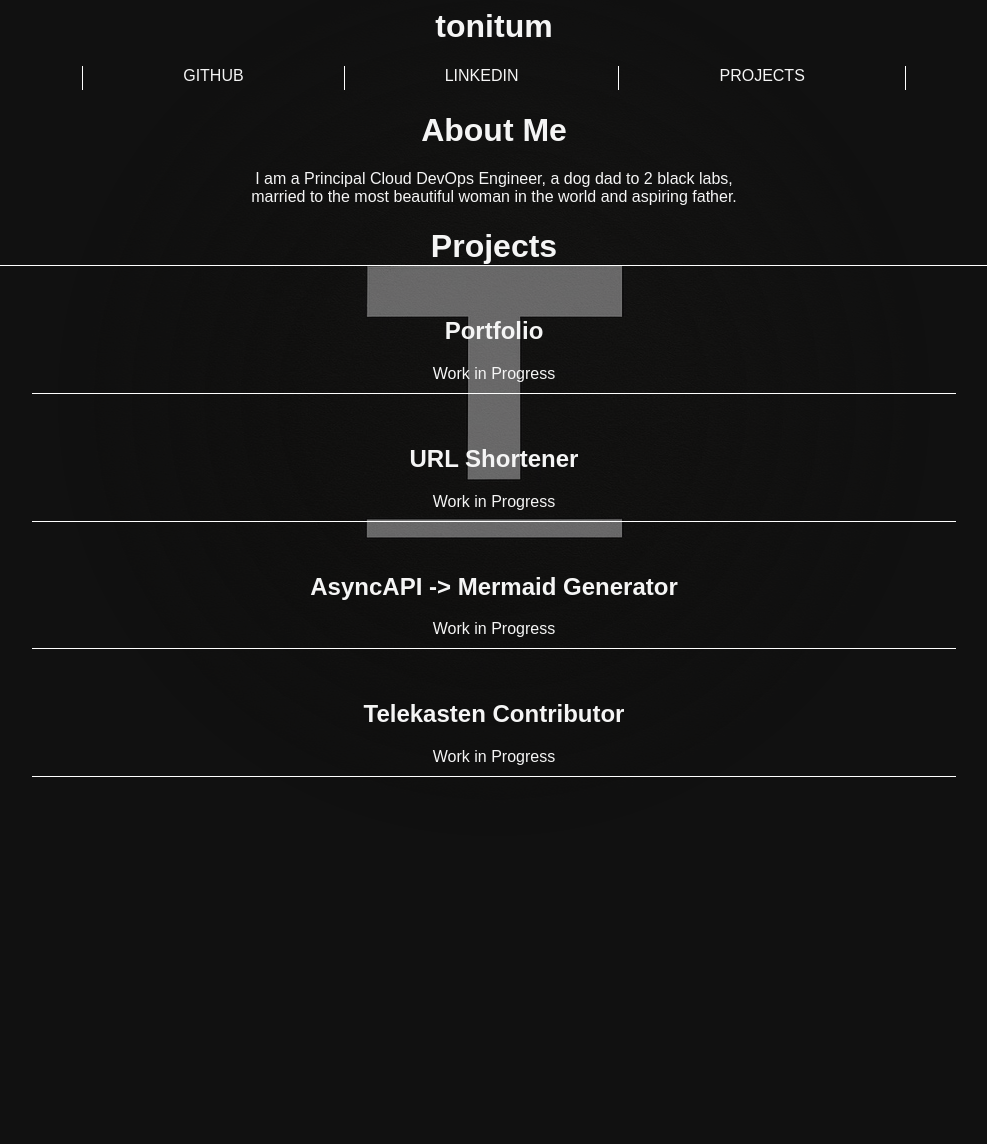
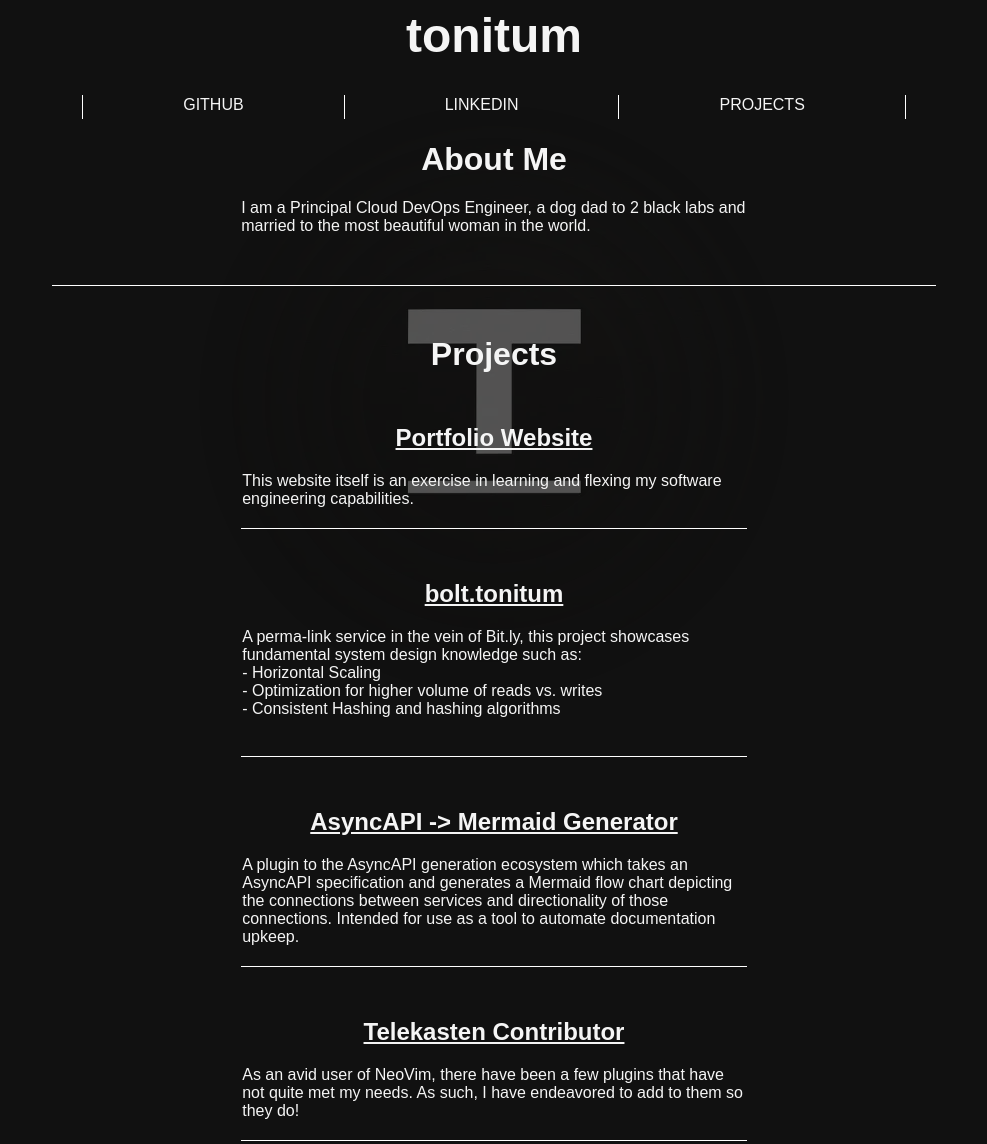
Before and after one commit to Tonitum/portfolio, a plain HTML site: page site/index.html in a window 1280 px wide. Shown: the top 1144 px of the page, without its empty margins (146-1133 px from the left). Before the commit the page ends 835 px from the top, so only its background shows below. Drawn offline with Linux system fonts and the light colour scheme.

Commit message:
feat: docker build script. content updates and optimizations

```diff
--- a/site/css/style.css
+++ b/site/css/style.css
@@ -4,6 +4,11 @@ body {
     color: whitesmoke;
     font-family: sans-serif;
     text-align: center;
+}
+
+.title {
+    font-weight: bold;
+    font-size: 3rem;
 }
 
 .quicklinks {
@@ -41,7 +46,7 @@ body {
     left: 50%;
     transform: translate(-50%, -50%);
     z-index: -1000;
-    opacity: 0.4;
+    opacity: 0.3;
     mask-image: radial-gradient(circle, black 30%, transparent 70%);
     -webkit-mask-image: radial-gradient(circle, black 30%, transparent 70%);
 }
@@ -52,7 +57,7 @@ body {
 }
 
 .project-header {
-    border-bottom: 1px solid white;
+    /* border-bottom: 1px solid white; */
     width: 80%;
     margin-right: auto;
     margin-left: auto;
@@ -63,11 +68,45 @@ body {
     border-spacing: 0 50px;
     margin-left: auto;
     margin-right: auto;
+    width: 40%;
 }
 
 .project-entry {
     border-bottom: 1px solid white;
     padding-bottom: 10px;
-    width: 40%;
     text-align: center;
 }
+
+.project-title {
+    color: whitesmoke;
+}
+
+.project-title>a {
+    color: inherit;
+    text-decoration: underline;
+}
+
+.project-description {
+    padding-bottom: 10px;
+    text-align: left;
+    margin-right: auto;
+    margin-left: auto;
+}
+
+.project-link {
+    color: whitesmoke;
+}
+
+.project-link>a {
+    color: inherit;
+    text-decoration: underline;
+}
+
+.spacer {
+    margin-top: 50px;
+    margin-bottom: 50px;
+    border-top: 1px solid white;
+    width: 70%;
+    margin-right: auto;
+    margin-left: auto;
+}
--- a/site/index.html
+++ b/site/index.html
@@ -3,13 +3,16 @@
 <head>
     <link rel="stylesheet" href="./css/style.css">
     <title>portfolio</title>
-    <link rel="icon" href="./images/logo.jpeg">
+    <link rel="icon" href="./images/favicon.png">
 
 </head>
 
 <body>
+    <div class="logo">
+        <img src="./images/logo.webp">
+    </div>
     <div>
-        <h1> tonitum </h1>
+        <h1 class="title"> tonitum </h1>
         <table class="quicklinks">
             <tr>
                 <td class="quicklink-entry"><a href="https://www.github.com/Tonitum" target="_blank">github</a></td>
@@ -19,18 +22,16 @@
             </tr>
         </table>
     </div>
-    <div class="logo">
-        <img src="./images/logo.jpeg">
-    </div>
-
     <div class="about">
         <h1>
             About Me
         </h1>
-        <p>
-            I am a Principal Cloud DevOps Engineer, a dog dad to 2 black labs, married to the most beautiful woman in
-            the world and aspiring father.
+        <p align="left">
+            I am a Principal Cloud DevOps Engineer, a dog dad to 2 black labs and married to the most beautiful woman in
+            the world.
         </p>
+    </div>
+    <div class="spacer">
     </div>
 
     <div id="projects">
@@ -40,31 +41,60 @@
         <table class="project-list">
             <tr class="project-entry">
                 <td class="project-entry">
-                    <h2> Portfolio </h2>
-                    <p> Work in Progress </p>
+                    <h2 class="project-title"><a href="https://github.com/Tonitum/portfolio" target="_blank">Portfolio
+                            Website</a>
+                    </h2>
+                    <p class="project-description">
+                        This website itself is an exercise in learning and flexing my software engineering capabilities.
+                    </p>
                 </td>
             </tr>
             <tr class="project-entry">
                 <td class="project-entry">
-                    <h2> URL Shortener </h2>
-                    <p> Work in Progress </p>
+                    <h2 class="project-title"><a href="https://github.com/Tonitum/bolt" target="_blank">bolt.tonitum</a>
+                    </h2>
+                    <p class="project-description">
+                        A perma-link service in the vein of Bit.ly, this project showcases fundamental system design
+                        knowledge such as:<br>
+                        - Horizontal Scaling<br>
+                        - Optimization for higher volume of reads vs. writes<br>
+                        - Consistent Hashing and hashing algorithms<br>
+                        <br>
+                    </p>
                 </td>
             </tr>
             <tr class="project-entry">
                 <td class="project-entry">
-                    <h2> AsyncAPI -> Mermaid Generator</h2>
-                    <p> Work in Progress </p>
+                    <h2 class="project-title"> <a href="https://github.com/Tonitum/asyncapi-generator-mermaid"
+                            target="_blank">AsyncAPI
+                            -> Mermaid Generator</a></h2>
+                    <p class="project-description">
+                        A plugin to the AsyncAPI generation ecosystem which takes an AsyncAPI specification and
+                        generates a Mermaid flow chart depicting the connections between services and directionality of
+                        those connections. Intended for use as a tool to automate documentation upkeep.
+                    </p>
                 </td>
             </tr>
             <tr class="project-entry">
                 <td class="project-entry">
-                    <h2> Telekasten Contributor </h2>
-                    <p> Work in Progress </p>
+                    <h2 class="project-title"><a href="https://github.com/nvim-telekasten/telekasten.nvim"
+                            target="_blank">Telekasten Contributor</a></h2>
+                    <p class="project-description">
+                        As an avid user of NeoVim, there have been a few plugins that have not quite met my needs. As
+                        such, I have endeavored to add to them so they do!
+                    </p>
                 </td>
             </tr>
         </table>
     </div>
 
+    <div id="blog">
+        <h1 class="project-header">
+            Blog
+        </h1>
+        <p> Coming soon! </p>
+    </div>
+
 </body>
 
 </html>
```
Also changed, not shown: site/images/favicon.png (added), site/images/logo.webp (added), 2 other files.
